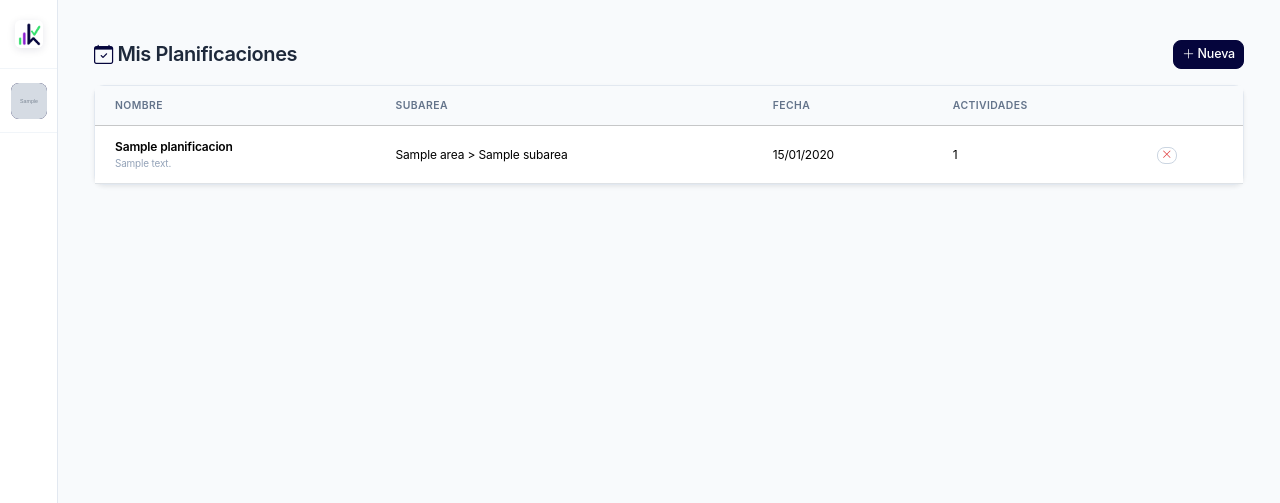
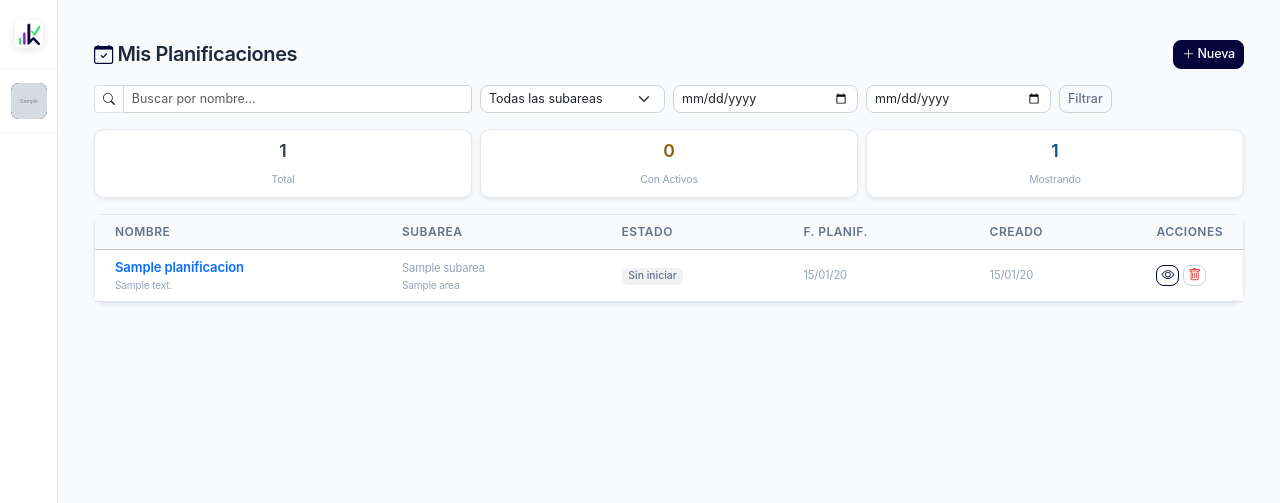
Before and after one commit to one10yanes-hue/kairos, a Django app: page /usuario/planificaciones/ in a window 1280 px wide. Shown: the top 503 px of the page. Run offline with Django 5.2, Linux system fonts and the light colour scheme; a user stored in the database is signed in; tables that the repository leaves empty hold one stand-in row (values such as "Sample post"); grey boxes marked "Sample" are stand-in pictures.

Commit message:
(WIP) self-plan filters, KPIs, detail, reprogramar

```diff
--- a/apps/planificacion/views.py
+++ b/apps/planificacion/views.py
@@ -12,7 +12,7 @@ from apps.actividades.models import Actividad
 from apps.gestion.models import AsignacionActividad
 from .models import Planificacion, PlanificacionDetalle
 from .forms import PlanificacionForm, PlanificacionDetalleForm
-from datetime import date, timedelta
+from datetime import date, datetime, timedelta
 
 
 def _get_proyectos_opt(subareas):
@@ -513,13 +513,91 @@ def cancelar_pendiente(request, pk):
 
 @login_required
 def planificacion_self_list(request):
+    subareas = SubArea.objects.filter(
+        usuarios__user=request.user, activo=True
+    ).select_related("area")
+    q = request.GET.get("q", "")
+    subarea_filter = request.GET.get("subarea", "")
+    fecha_desde = request.GET.get("fecha_desde", "")
+    fecha_hasta = request.GET.get("fecha_hasta", "")
+
     planificaciones = Planificacion.objects.filter(
         admin=request.user, detalles__user=request.user, activo=True
-    ).distinct().order_by("-fecha_creacion").select_related("subarea__area").prefetch_related("detalles__actividad")
+    ).distinct().select_related("subarea__area").annotate(
+        pen=Count("detalles__asignaciones", filter=Q(detalles__asignaciones__estado="Pendiente", detalles__asignaciones__activo=True)),
+        cur=Count("detalles__asignaciones", filter=Q(detalles__asignaciones__estado="EnCurso", detalles__asignaciones__activo=True)),
+        pau=Count("detalles__asignaciones", filter=Q(detalles__asignaciones__estado="Pausada", detalles__asignaciones__activo=True)),
+        fin=Count("detalles__asignaciones", filter=Q(detalles__asignaciones__estado="Finalizada", detalles__asignaciones__activo=True)),
+        total_act=Count("detalles__asignaciones", filter=Q(detalles__asignaciones__activo=True)),
+        fecha_plan=Min("detalles__fecha_programada"),
+    ).order_by("-fecha_creacion")
+
+    base = planificaciones
+    if q:
+        planificaciones = planificaciones.filter(Q(nombre__icontains=q) | Q(descripcion__icontains=q))
+    if subarea_filter:
+        planificaciones = planificaciones.filter(subarea_id=subarea_filter)
+    if fecha_desde:
+        planificaciones = planificaciones.filter(fecha_creacion__date__gte=fecha_desde)
+    if fecha_hasta:
+        planificaciones = planificaciones.filter(fecha_creacion__date__lte=fecha_hasta)
+
+    paginator = Paginator(planificaciones, 10)
+    page_obj = paginator.get_page(request.GET.get("page", 1))
 
     return render(request, "planificacion/planificacion_self_list.html", {
-        "planificaciones": planificaciones,
+        "planificaciones": page_obj, "page_obj": page_obj,
+        "subareas": subareas,
+        "q": q, "subarea_filter": subarea_filter,
+        "fecha_desde": fecha_desde, "fecha_hasta": fecha_hasta,
+        "total_base": base.count(),
+        "cursos_count": base.filter(cur__gt=0).count(),
     })
+
+
+@login_required
+def planificacion_self_detail(request, pk):
+    planificacion = get_object_or_404(Planificacion, pk=pk, admin=request.user, activo=True)
+    detalles = PlanificacionDetalle.objects.filter(
+        planificacion=planificacion, activo=True
+    ).select_related("actividad__tipo_actividad").prefetch_related(
+        Prefetch("asignaciones", queryset=AsignacionActividad.objects.filter(activo=True))
+    )
+    return render(request, "planificacion/planificacion_self_detail.html", {
+        "planificacion": planificacion, "detalles": detalles,
+    })
+
+
+@login_required
+def reprogramar_self(request, pk):
+    if request.method != "POST":
+        return redirect("planificacion_self_list")
+    asignacion = get_object_or_404(AsignacionActividad, pk=pk, activo=True, user=request.user)
+    if asignacion.estado not in ["Pendiente", "Pausada"]:
+        messages.error(request, "Solo actividades Pendientes o Pausadas pueden reprogramarse.")
+        return redirect("planificacion_self_list")
+    detalle = asignacion.planificacion_detalle
+    if not detalle:
+        messages.error(request, "Esta asignacion no tiene planificacion asociada.")
+        return redirect("planificacion_self_list")
+    nueva_fecha = request.POST.get("nueva_fecha")
+    if not nueva_fecha:
+        messages.error(request, "Debes seleccionar una nueva fecha.")
+        return redirect("planificacion_self_list")
+    try:
+        nueva_dt = timezone.make_aware(datetime.combine(date.fromisoformat(nueva_fecha), datetime.min.time()))
+    except (ValueError, TypeError):
+        messages.error(request, "Fecha invalida.")
+        return redirect("planificacion_self_list")
+    if nueva_dt.date() < date.today():
+        messages.error(request, "No puedes reprogramar a una fecha pasada.")
+        return redirect("planificacion_self_list")
+    detalle.fecha_programada = nueva_dt
+    detalle.save(update_fields=["fecha_programada"])
+    asignacion.prorroga_count += 1
+    asignacion.save(update_fields=["prorroga_count"])
+    messages.success(request, f"Actividad '{asignacion.actividad.nombre}' reprogramada al {nueva_fecha}.")
+    return redirect("planificacion_self_list")
 
 
 @login_required
--- a/config/urls.py
+++ b/config/urls.py
@@ -35,6 +35,8 @@ urlpatterns = [
     path("usuario/planificaciones/", planificacion_views.planificacion_self_list, name="planificacion_self_list"),
     path("usuario/planificaciones/crear/", planificacion_views.planificacion_self_create, name="planificacion_self_create"),
     path("usuario/planificaciones/<int:pk>/cancelar/", planificacion_views.planificacion_self_cancel, name="planificacion_self_cancel"),
+    path("usuario/planificaciones/<int:pk>/detail/", planificacion_views.planificacion_self_detail, name="planificacion_self_detail"),
+    path("usuario/planificaciones/asignacion/<int:pk>/reprogramar/", planificacion_views.reprogramar_self, name="reprogramar_self"),
 ]
 
 if settings.DEBUG:
--- a/templates/planificacion/planificacion_self_list.html
+++ b/templates/planificacion/planificacion_self_list.html
@@ -2,44 +2,111 @@
 <div class="container-fluid mt-3">
     <div class="d-flex justify-content-between align-items-center mb-3 flex-wrap gap-2">
         <h5 class="fw-bold mb-0"><i class="bi bi-calendar-check" style="color:var(--accent);font-size:1.2rem;"></i> Mis Planificaciones</h5>
-        <a href="{% url 'planificacion_self_create' %}" class="btn btn-sm btn-primary" style="font-size:0.78rem;"><i class="bi bi-plus-lg"></i> Nueva</a>
+        <a href="{% url 'planificacion_self_create' %}" class="btn btn-primary btn-sm" style="font-size:0.78rem;"><i class="bi bi-plus-lg"></i> Nueva</a>
     </div>
 
+    <form method="GET" class="row g-2 mb-3">
+        <div class="col-md-4">
+            <div class="input-group input-group-sm">
+                <span class="input-group-text bg-white"><i class="bi bi-search" style="font-size:0.75rem;"></i></span>
+                <input type="text" name="q" class="form-control" placeholder="Buscar por nombre..." value="{{ q }}" style="font-size:0.78rem;">
+            </div>
+        </div>
+        <div class="col-md-2">
+            <select name="subarea" class="form-select form-select-sm" onchange="this.form.submit()" style="font-size:0.78rem;">
+                <option value="">Todas las subareas</option>
+                {% for s in subareas %}<option value="{{ s.pk }}" {% if subarea_filter == s.pk|stringformat:"s" %}selected{% endif %}>{{ s.nombre }}</option>{% endfor %}
+            </select>
+        </div>
+        <div class="col-md-2">
+            <input type="date" name="fecha_desde" class="form-control form-control-sm" value="{{ fecha_desde }}" title="Desde" style="font-size:0.78rem;">
+        </div>
+        <div class="col-md-2">
+            <input type="date" name="fecha_hasta" class="form-control form-control-sm" value="{{ fecha_hasta }}" title="Hasta" style="font-size:0.78rem;">
+        </div>
+        <div class="col-auto">
+            <button class="btn btn-outline-secondary btn-sm" type="submit" style="font-size:0.78rem;">Filtrar</button>
+            {% if q or subarea_filter or fecha_desde or fecha_hasta %}<a href="{% url 'planificacion_self_list' %}" class="btn btn-outline-danger btn-sm" style="font-size:0.78rem;">Limpiar</a>{% endif %}
+        </div>
+    </form>
+
+    {% if page_obj.paginator.count > 0 %}
+    <div class="row g-2 mb-3">
+        <div class="col"><div class="card shadow-sm"><div class="card-body text-center py-2"><div class="fw-bold" style="font-size:1.1rem;color:var(--slate-700);">{{ total_base }}</div><small class="text-muted" style="font-size:0.65rem;">Total</small></div></div></div>
+        <div class="col"><div class="card shadow-sm"><div class="card-body text-center py-2"><div class="fw-bold" style="font-size:1.1rem;color:#8a6100;">{{ cursos_count }}</div><small class="text-muted" style="font-size:0.65rem;">Con Activos</small></div></div></div>
+        <div class="col"><div class="card shadow-sm"><div class="card-body text-center py-2"><div class="fw-bold" style="font-size:1.1rem;color:#075985;">{{ page_obj.paginator.count }}</div><small class="text-muted" style="font-size:0.65rem;">Mostrando</small></div></div></div>
+    </div>
+    {% endif %}
+
     <div class="card shadow-sm">
-        <div class="card-body p-0" style="overflow-x:auto;">
-            <table class="table table-hover mb-0" style="font-size:0.75rem;min-width:600px;">
+        <div class="card-body p-0">
+            <table class="table table-hover mb-0" style="font-size:0.82rem;">
                 <thead class="table-light">
                     <tr>
-                        <th style="font-size:0.65rem;">Nombre</th>
-                        <th style="font-size:0.65rem;">Subarea</th>
-                        <th style="font-size:0.65rem;">Fecha</th>
-                        <th style="font-size:0.65rem;">Actividades</th>
-                        <th style="font-size:0.65rem;"></th>
+                        <th class="py-2" style="width:25%;">Nombre</th>
+                        <th class="py-2">SubArea</th>
+                        <th class="py-2">Estado</th>
+                        <th class="py-2">F. Planif.</th>
+                        <th class="py-2">Creado</th>
+                        <th class="py-2" style="width:100px;">Acciones</th>
                     </tr>
                 </thead>
                 <tbody>
                     {% for p in planificaciones %}
                     <tr>
-                        <td>
-                            <span class="fw-semibold">{{ p.nombre }}</span>
-                            {% if p.descripcion %}<small class="d-block text-muted" style="font-size:0.62rem;">{{ p.descripcion|truncatechars:50 }}</small>{% endif %}
+                        <td class="py-2">
+                            <a href="{% url 'planificacion_self_detail' p.pk %}" class="fw-semibold text-decoration-none">{{ p.nombre }}</a>
+                            {% if p.descripcion %}<small class="d-block text-muted" style="font-size:0.63rem;">{{ p.descripcion|truncatechars:60 }}</small>{% endif %}
                         </td>
-                        <td>{{ p.subarea.area.nombre }} &gt; {{ p.subarea.nombre }}</td>
-                        <td>{{ p.fecha_creacion|date:"d/m/Y" }}</td>
-                        <td>{{ p.detalles.count }}</td>
-                        <td>
-                            <form method="POST" action="{% url 'planificacion_self_cancel' p.pk %}" onsubmit="return confirm('¿Cancelar esta planificacion?')">
-                                {% csrf_token %}
-                                <button type="submit" class="btn btn-sm btn-outline-danger py-0 px-1" style="font-size:0.6rem;" title="Cancelar"><i class="bi bi-x-lg"></i></button>
-                            </form>
+                        <td class="py-2">
+                            <span class="text-muted" style="font-size:0.7rem;">{{ p.subarea.nombre }}</span>
+                            <small class="d-block text-muted" style="font-size:0.63rem;">{{ p.subarea.area.nombre }}</small>
+                        </td>
+                        <td class="py-2">
+                            {% if p.cur > 0 or p.pau > 0 %}
+                            <span class="badge bg-warning" style="font-size:0.65rem;">En curso</span>
+                            {% elif p.pen > 0 and p.fin == 0 %}
+                            <span class="badge bg-secondary" style="font-size:0.65rem;">Sin iniciar</span>
+                            {% elif p.fin > 0 %}
+                            <span class="badge bg-success" style="font-size:0.65rem;">Finalizada</span>
+                            {% else %}
+                            <span class="badge bg-light text-muted" style="font-size:0.65rem;">-</span>
+                            {% endif %}
+                        </td>
+                        <td class="py-2 text-muted" style="font-size:0.7rem;">{% if p.fecha_plan %}{{ p.fecha_plan|date:"d/m/y" }}{% else %}-{% endif %}</td>
+                        <td class="py-2 text-muted" style="font-size:0.7rem;">{{ p.fecha_creacion|date:"d/m/y" }}</td>
+                        <td class="py-2">
+                            <div class="d-flex gap-1">
+                                <a href="{% url 'planificacion_self_detail' p.pk %}" class="btn btn-sm py-0 px-1 btn-outline-primary" title="Ver"><i class="bi bi-eye"></i></a>
+                                {% if p.cur == 0 and p.pau == 0 and p.fin == 0 %}
+                                <form method="POST" action="{% url 'planificacion_self_cancel' p.pk %}" onsubmit="return confirm('¿Cancelar esta planificacion?')" class="d-inline">
+                                    {% csrf_token %}
+                                    <button type="submit" class="btn btn-sm py-0 px-1 btn-outline-danger" title="Cancelar"><i class="bi bi-trash"></i></button>
+                                </form>
+                                {% endif %}
+                            </div>
                         </td>
                     </tr>
                     {% empty %}
-                    <tr><td colspan="5" class="text-center text-muted py-3">No tienes planificaciones.</td></tr>
+                    <tr><td colspan="6" class="text-center text-muted py-4" style="font-size:0.75rem;">{% if q %}Sin resultados para "{{ q }}"{% else %}No tienes planificaciones.{% endif %}</td></tr>
                     {% endfor %}
                 </tbody>
             </table>
         </div>
+        {% if page_obj.paginator.num_pages > 1 %}
+        <div class="card-footer py-2 px-3 d-flex justify-content-between align-items-center">
+            <small class="text-muted" style="font-size:0.7rem;">Pagina {{ page_obj.number }} de {{ page_obj.paginator.num_pages }}</small>
+            <nav>
+                <ul class="pagination pagination-sm mb-0">
+                    {% if page_obj.has_previous %}
+                    <li class="page-item"><a class="page-link py-1 px-2" style="font-size:0.7rem;" href="?q={{ q }}&subarea={{ subarea_filter }}&fecha_desde={{ fecha_desde }}&fecha_hasta={{ fecha_hasta }}&page={{ page_obj.previous_page_number }}">Anterior</a></li>
+                    {% endif %}
+                    {% if page_obj.has_next %}
+                    <li class="page-item"><a class="page-link py-1 px-2" style="font-size:0.7rem;" href="?q={{ q }}&subarea={{ subarea_filter }}&fecha_desde={{ fecha_desde }}&fecha_hasta={{ fecha_hasta }}&page={{ page_obj.next_page_number }}">Siguiente</a></li>
+                    {% endif %}
+                </ul>
+            </nav>
+        </div>
+        {% endif %}
     </div>
-</div>
-{% endblock %}
+</div>{% endblock %}
```
Also changed, not shown: templates/planificacion/planificacion_self_detail.html (added, +91 -0 lines).
